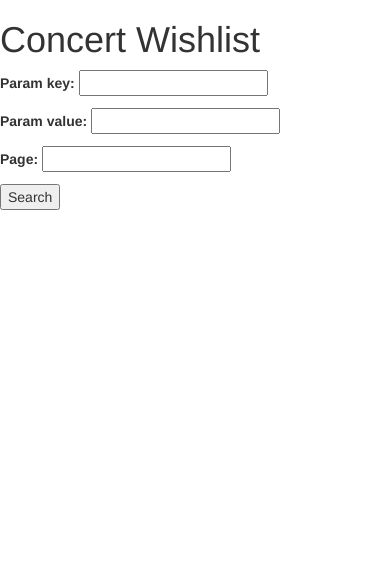
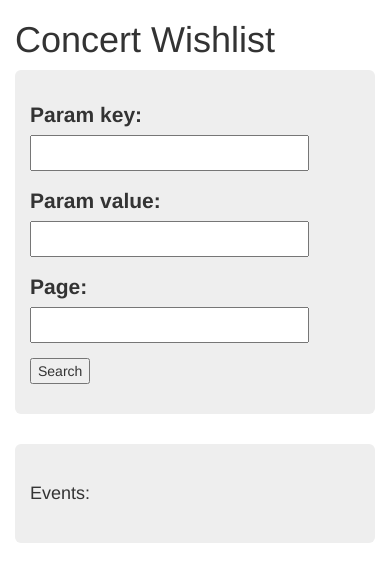
Before and after one commit to cschwartz525/concert-wishlist, a Django app: page / in a window 390 px wide. Shown: the top 582 px of the page. Run offline with Django 3.2, Linux system fonts and the light colour scheme; some libraries are stand-ins or nearby versions.

Commit message:
Added bootstrap to home page

```diff
--- a/src/templates/home.html
+++ b/src/templates/home.html
@@ -6,21 +6,33 @@
     <link rel="stylesheet" href="https://maxcdn.bootstrapcdn.com/bootstrap/3.3.6/css/bootstrap.min.css" />
   </head>
   <body>
+    <div class="container">
       <h1>{{ title }}</h1>
 
+      <div class="jumbotron">
         <form name="searchForm" method="POST" action="">
           {% csrf_token %}
           {{ form.as_p }}
           <input type="submit" value="Search" />
         </form>
+      </div>
 
+      <div class="jumbotron">
+        <h4>Events:</h4>
         {% for event in events %}
-        title: {{ event.title }}
-        <br />
+            <div class="row">
+              <div class="col-xs-6">
+                <strong>title: {{ event.title }}</strong>
+              </div>
+              <div class="col-xs-3">
                 venue: {{ event.venue }}
-        <br />
+              </div>
+              <div class="col-xs-3">
                 time: {{ event.datetime }}
-        <br /><br />
+              </div>
+            </div>
         {% endfor %}
+      </div>
+    </div>
   </body>
 </html>
```
Lines whose indentation alone changed are shown as unchanged.
